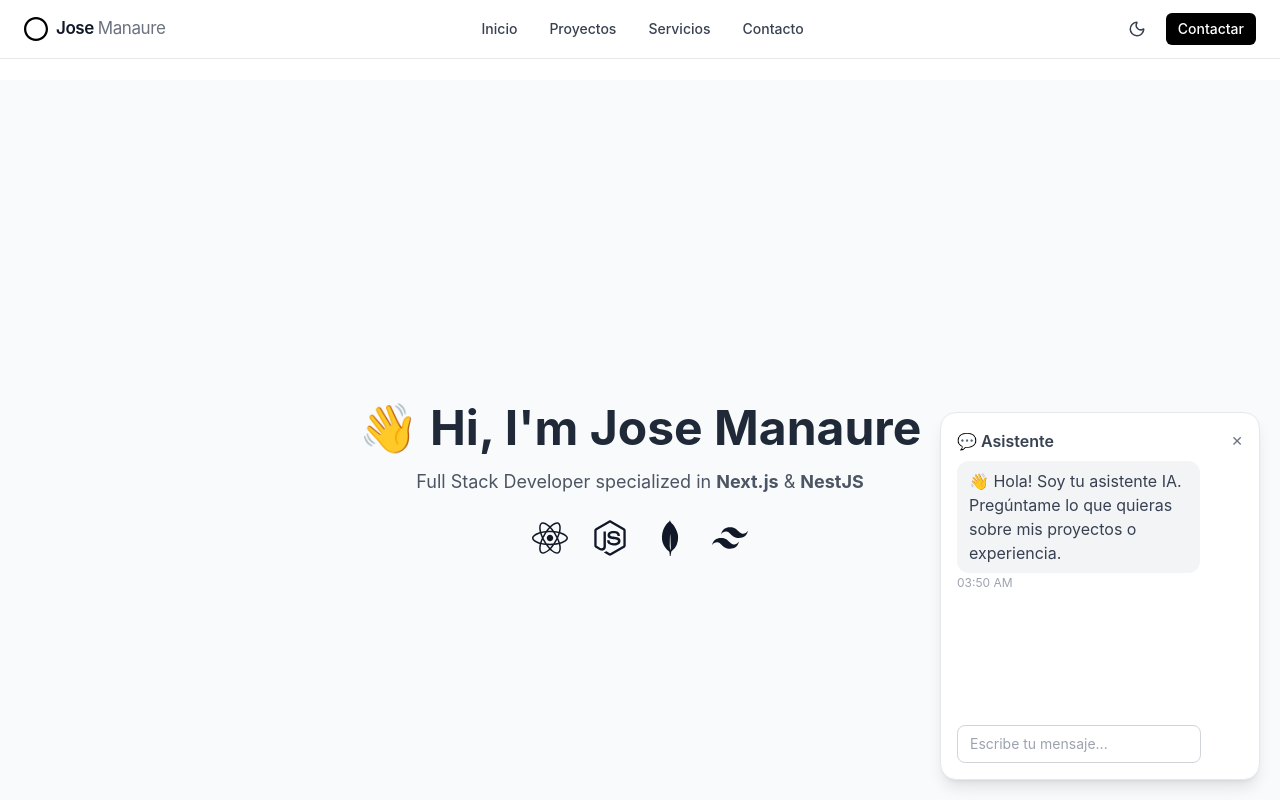
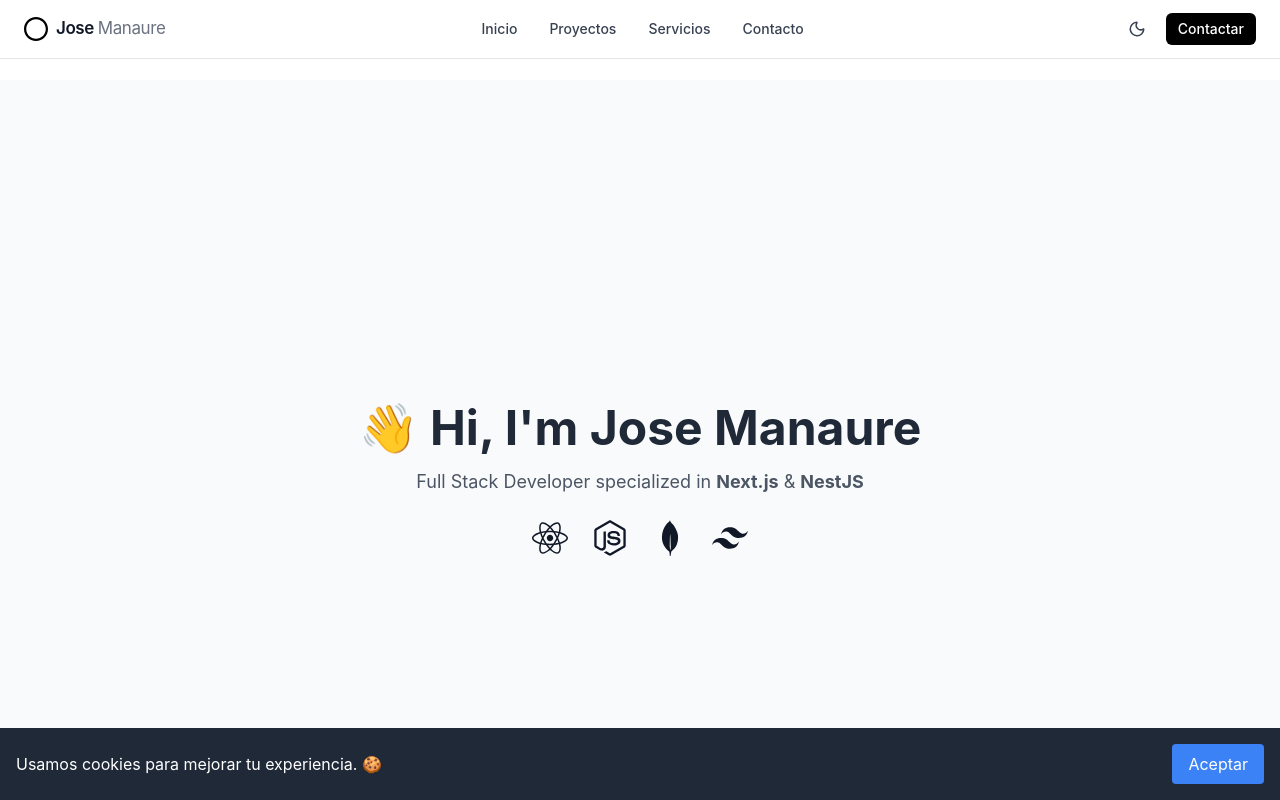
Before and after one commit to JoseManaure/pfweb, a Next.js app: page / in a window 1280 px wide. Shown: the top 800 px of the page. Built offline with nearby package versions, Linux system fonts and the light colour scheme; no server answers.

Commit message:
creating component map

```diff
--- a/src/components/Hero.tsx
+++ b/src/components/Hero.tsx
@@ -38,10 +38,35 @@ export default function Hero() {
   const [sessionId] = useState(() => crypto.randomUUID());
   const [visitors, setVisitors] = useState<Visitor[]>([]);
 
+  const [cookieAccepted, setCookieAccepted] = useState(false);
+
   const toggleChat = () => setIsOpen(!isOpen);
 
-  // 1️⃣ Registrar visitante
+  // ------------------------
+  // Consentimiento de cookies
+  // ------------------------
   useEffect(() => {
+    const consent = localStorage.getItem("cookieConsent") === "true";
+    setCookieAccepted(consent);
+
+    if (consent) initVisitorAndChat();
+  }, []);
+
+  const acceptCookies = () => {
+    localStorage.setItem("cookieConsent", "true");
+    setCookieAccepted(true);
+    initVisitorAndChat();
+  };
+
+  // ------------------------
+  // Inicialización visitante y SSE (solo si acepta cookies)
+  // ------------------------
+  const initVisitorAndChat = () => {
+    registerVisitor();
+    fetchVisitors();
+  };
+
+  const registerVisitor = () => {
     fetch(`${process.env.NEXT_PUBLIC_BACKEND_URL}/api/visitor`, {
       method: "POST",
       credentials: "include",
@@ -49,12 +74,10 @@ export default function Hero() {
       .then(res => res.json())
       .then(data => {
         console.log("Visitor registered:", data.visitorId);
-        fetchVisitors();
       })
       .catch(err => console.error("Error registrando visitante:", err));
-  }, []);
+  };
 
-  // 2️⃣ Traer visitantes desde el backend
   const fetchVisitors = () => {
     fetch(`${process.env.NEXT_PUBLIC_BACKEND_URL}/api/dashboard/visitors?limit=100`)
       .then(res => res.json())
@@ -63,10 +86,12 @@ export default function Hero() {
   };
 
   // ------------------------
-  // Chat SSE
+  // Chat SSE (solo si cookies aceptadas)
   // ------------------------
   const sendMessage = async () => {
+    if (!cookieAccepted) return; // bloquea si no aceptó cookies
     if (!input.trim()) return;
+
     const prompt = input.trim();
     const userMessage: Message = { role: "user", content: prompt, time: getCurrentTime() };
     const assistantMessage: Message = { role: "assistant", content: "", time: getCurrentTime() };
@@ -128,7 +153,9 @@ export default function Hero() {
     };
   };
 
+  // ------------------------
   // Mensaje inicial
+  // ------------------------
   useEffect(() => {
     if (messages.length === 0) {
       setMessages([
@@ -161,13 +188,14 @@ export default function Hero() {
       </div>
 
       {/* Visitors Map */}
-      {visitors.length > 0 && (
+      {cookieAccepted && visitors.length > 0 && (
         <div className="my-8 w-full max-w-4xl">
           <VisitorsMap visitors={visitors} />
         </div>
       )}
 
       {/* Floating Chat */}
+      {cookieAccepted && (
         <div className="fixed bottom-5 right-5 z-50">
           {isOpen ? (
             <div className="w-80 bg-white dark:bg-gray-900 border border-gray-200 dark:border-gray-700 rounded-2xl shadow-lg p-4 flex flex-col">
@@ -207,6 +235,15 @@ export default function Hero() {
             <button onClick={toggleChat} className="bg-brandBlue text-white p-4 rounded-full shadow-lg hover:scale-105 transition-transform">💬</button>
           )}
         </div>
+      )}
+
+      {/* Cookie Banner */}
+      {!cookieAccepted && (
+        <div className="fixed bottom-0 w-full bg-gray-800 text-white p-4 flex justify-between items-center z-50">
+          <span>Usamos cookies para mejorar tu experiencia. 🍪</span>
+          <button onClick={acceptCookies} className="bg-blue-500 px-4 py-2 rounded">Aceptar</button>
+        </div>
+      )}
     </section>
   );
 }
```
Lines whose indentation alone changed are shown as unchanged.
